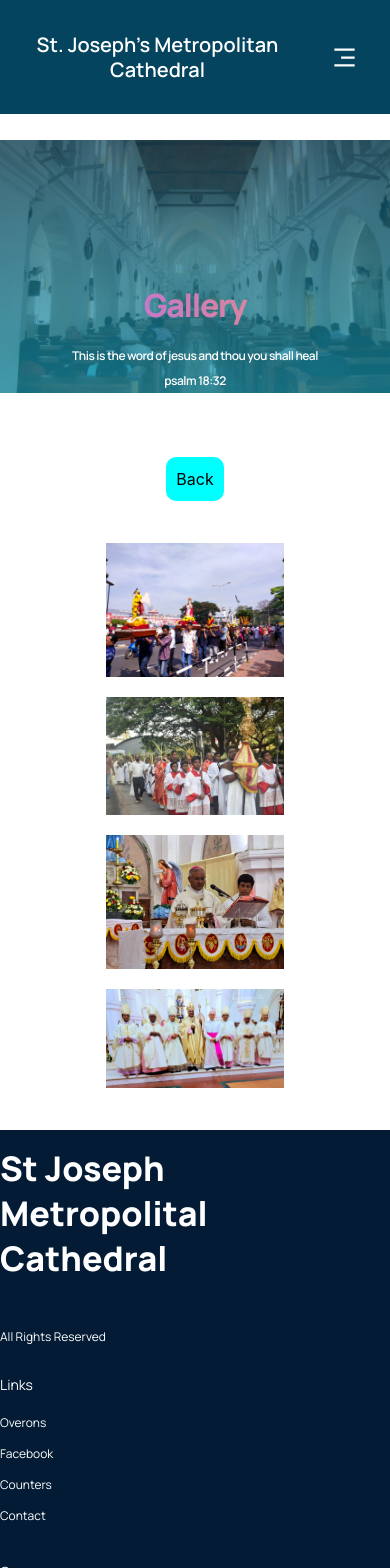
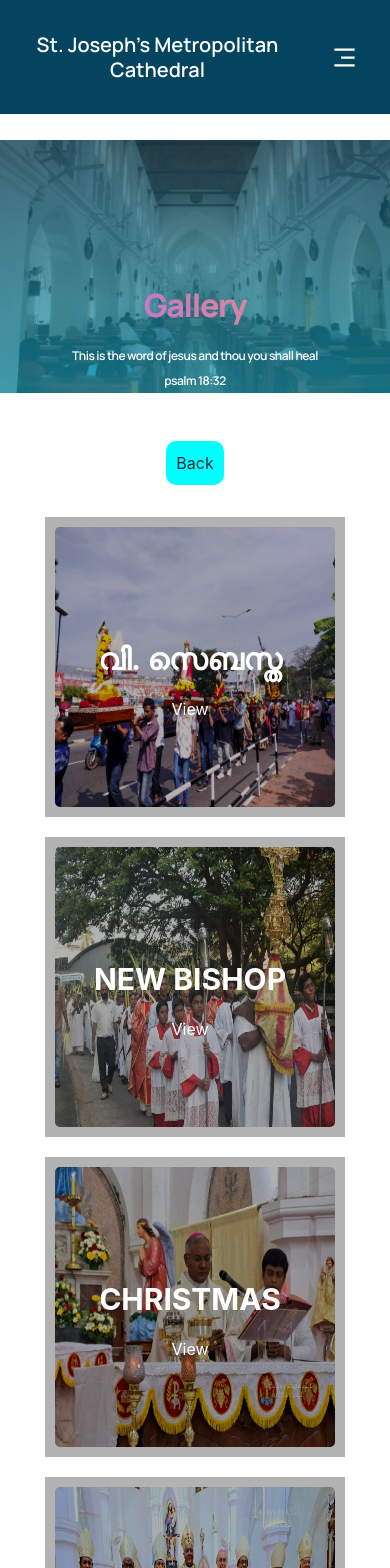
Before and after one commit to St-Joseph-Cathedral-Palayam/OfficialWebsite, a Next.js app: page /gallery in a window 390 px wide. Shown: the top 1568 px of the page. Built offline with nearby package versions, Linux system fonts and the light colour scheme.

Commit message:
feat: added css fixes

```diff
--- a/components/Popup.js
+++ b/components/Popup.js
@@ -3,7 +3,7 @@ import styles from "../styles/Header.module.css";
 
 const Popup = (props) => {
     return props.trigger ? (
-        <div className={styles.popup}>
+        <div className={styles.popup} onClick={() => props.setTrigger(false)}>
             <div className={styles.innnerpop}>
                 <button className={styles.popupclose} onClick={() => props.setTrigger(false)}>x</button>
                 {props.children}
--- a/components/unit/UnitCard.js
+++ b/components/unit/UnitCard.js
@@ -1,14 +1,30 @@
 import Image from 'next/image';
 import React from 'react';
 import styles from '../../styles/Unit.module.css';
+import Link from 'next/link';
 
-const UnitCard = ({ month, img, file }) => {
+const UnitCard = ({ month, img, file, isUnit = false }) => {
   return (
     <div className={styles.container}>
-      <Image src={img} alt="" width="250" height="300"/>
-      <p className={styles.title}>{month}</p>
-      <div className={styles.overlay}></div>
-      <div className={styles.button}><a href={file}> View </a></div>
+      {
+        isUnit ? (
+          <Link href={`gallery/${file}`} key={month}>
+            <Image src={img} alt="" width="250" height="300" />
+            <p className={styles.title}>{month.substring(0, 10)}</p>
+            <div className={styles.overlay}></div>
+            <div className={styles.button}> View </div>
+          </Link>
+        )
+          :
+          (
+            <>
+              <Image src={img} alt="" width="250" height="300" />
+              <p className={styles.title}>{month.substring(0, 10)}</p>
+              <div className={styles.overlay}></div>
+              <div className={styles.button}><a href={file}> View </a></div>
+            </>
+          )
+      }
     </div>
   )
 }
--- a/pages/gallery.js
+++ b/pages/gallery.js
@@ -1,27 +1,54 @@
-import Image from 'next/image';
 import Link from 'next/link';
-import React from 'react';
+import React, { useState } from 'react';
 import Banner from '../components/Banner';
 import imagelist from '../config/gallery.json';
 import styles from '../styles/Gallery.module.css';
+import UnitCard from '../components/unit/UnitCard';
+import ReactPaginate from 'react-paginate';
 
-const gallery = () => {
+const Gallery = () => {
+  const [itemoffset, setItemoffset] = useState(0);
+  const itemsperpage = 6;
+  const endooffset = itemoffset + itemsperpage;
+  const items = (Object.values(imagelist));
+  let currentItems = items.slice(itemoffset, endooffset)
+  const pageCount = Math.round(imagelist.length/ itemsperpage);
+  console.log(pageCount)
+
+  const handlePageClick = (event) => {
+      const newOffset= (event.selected * 6) % imagelist.length
+      setItemoffset(newOffset)
+  }
   return (
     <>
       <Banner title="Gallery" subtitle="This is the word of jesus and thou you shall heal" />
       <div className={styles.stjoseph__gallery_container}>
-      <Link href="/" className={styles.stjoseph__gallery_backbutton}>
-            <p> Back </p>
+        <Link href="/" className={styles.stjoseph__gallery_backbutton}>
+          <p> Back </p>
         </Link>
-        {imagelist.map(e => (
-          <Link href={`gallery/${e.id}`} key={e.id}>
-            <Image src={e.images[0]} alt={e.id} width="300" height="300" />
-          </Link>
-        ))
-        }
+        <div className={styles.stjoseph__gallery_container_images}>
+          {imagelist.map(e => (
+              <UnitCard key={e.id} month={e.title} img={e.images[0]} file={e.id} isUnit/>
+          ))
+          }
+        </div>
+        {pageCount !== 1 && (
+          <ReactPaginate
+          className={styles.paginate}
+          breakLabel="..."
+          nextLabel="next >"
+          onPageChange={handlePageClick}
+          pageRangeDisplayed={5}
+          pageCount={pageCount}
+          previousLabel="< previous"
+          renderOnZeroPageCount={null}
+          activeLinkClassName={styles.activeLink}
+      />
+        )}
+
       </div>
     </>
   )
 }
 
-export default gallery
+export default Gallery
--- a/pages/index.js
+++ b/pages/index.js
@@ -93,16 +93,6 @@ export default function Home({ data }) {
         )
       }
           <h1 className={styles.gradient__text} ref={el} />
-          <label htmlFor="my-modal-4" className="btn text-lg text-gray-50">open modal</label>
-
-{/* Put this part before </body> tag */}
-<input type="checkbox" id="my-modal-4" className="modal-toggle" />
-<label htmlFor="my-modal-4" className="modal cursor-pointer">
-  <label className="modal-box relative" htmlFor="">
-    <h3 className="text-lg font-bold">Congratulations random Internet user!</h3>
-    <p className="py-4">You've been selected for a chance to get one year of subscription to use Wikipedia for free!</p>
-  </label>
-</label>
           <p>Welcome to the official website of the St. Joseph’s Metropolitan Cathedral, Trivandrum, Kerala. The
             St. Joseph’s Cathedral located at Palayam is an ancient church in India where believers from far and
             wide flock to receive heavenly blessings.
--- a/pages/updates.js
+++ b/pages/updates.js
@@ -1,4 +1,3 @@
-import Link from 'next/link';
 import React, { useState } from 'react'
 import ReactPaginate from 'react-paginate';
 import Banner from '../components/Banner';
--- a/styles/Gallery.module.css
+++ b/styles/Gallery.module.css
@@ -24,3 +24,47 @@
     padding: 10px;
     border-radius: 10px;
 }
+
+.stjoseph__gallery_container_images{
+    display: flex;
+    justify-content: center;
+    align-items: center;
+}
+
+.paginate{
+    list-style: none;
+    display: flex;
+    justify-content: center;
+    text-align: center;
+}
+
+.paginate li a{
+    padding: 8px;
+    font-weight: 500;
+    border-radius: 5px;
+}
+
+.paginate li a:hover{
+    color: blue;
+    transition: 0.5s;
+    cursor: pointer;
+    /* padding: 8px; */
+}
+
+@media screen and (max-width: 600px){
+    .stjoseph__gallery_container{
+        padding: 1rem;
+    }
+    .stjoseph__gallery_container img{
+        padding: 10px 10px;
+        cursor: pointer;
+        border-radius: 5%;
+    }
+    .stjoseph__gallery_container_images{
+        flex-direction: column;
+        width: 100%;
+    }
+    .stjoseph__gallery_container_images img{
+        width: 100%;
+    }
+}
--- a/styles/Header.module.css
+++ b/styles/Header.module.css
@@ -128,18 +128,16 @@
 }
 
 .popup{
-  position: absolute;
-  width: 84vw;
-  height: 100vh;
-  margin-left: auto;
-  margin-right: auto;
+  width: 100vw;
   margin-top: 90px;
+  position: fixed;
+  bottom: 0;
   left: 0;
-  right: 0;
   display:flex;
   justify-content: center;
   align-items: center;
   z-index: 101;
+  /* background-color: rgba(0,0, 0,0.2); */
 }
 
 .popupclose{
@@ -209,5 +207,11 @@
   .stjoseph__navbar_menu_container_links_sign{
       display: block;
   }
+  .popupclose{
+    position: fixed;
+    display: none;
+    top: 0;
+    cursor: pointer;
+  }
 
 }
--- a/styles/Unit.module.css
+++ b/styles/Unit.module.css
@@ -83,6 +83,7 @@
     text-align: center;
     opacity: 0;
     transition: opacity .35s ease;
+    color: white;
   }
 
   .button a {
@@ -165,5 +166,23 @@
     }
     .container{
         margin: 0;
+        width: 300px;
+        margin-bottom: 20px;
+    }
+    .container img {
+      width: 300px;
+    }
+    .overlay {
+      background: rgba(0, 0, 0, 0.3);
+      margin-bottom: 10px;
+      /* box-shadow: 1,1,1,1; */
+    }
+    .title{
+      left: 20px;
+    }
+    .button{
+      opacity: 1;
+      left: 20px;
+      bottom: 40px;
     }
 }
--- a/tailwind.config.js
+++ b/tailwind.config.js
@@ -8,5 +8,5 @@ module.exports = {
   theme: {
     extend: {},
   },
-  plugins: [],
+  plugins: [require("daisyui")],
 }
```
